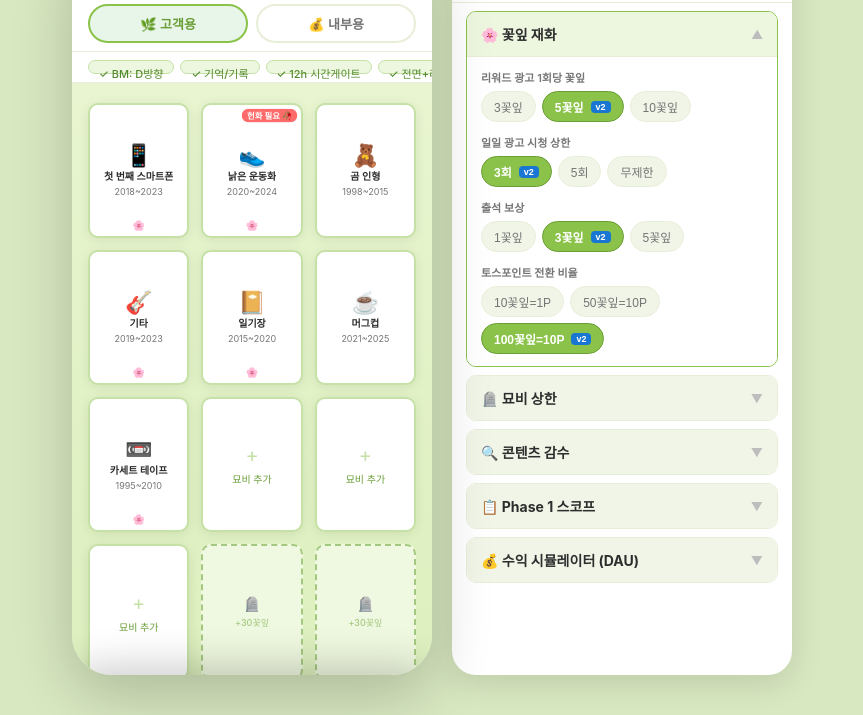
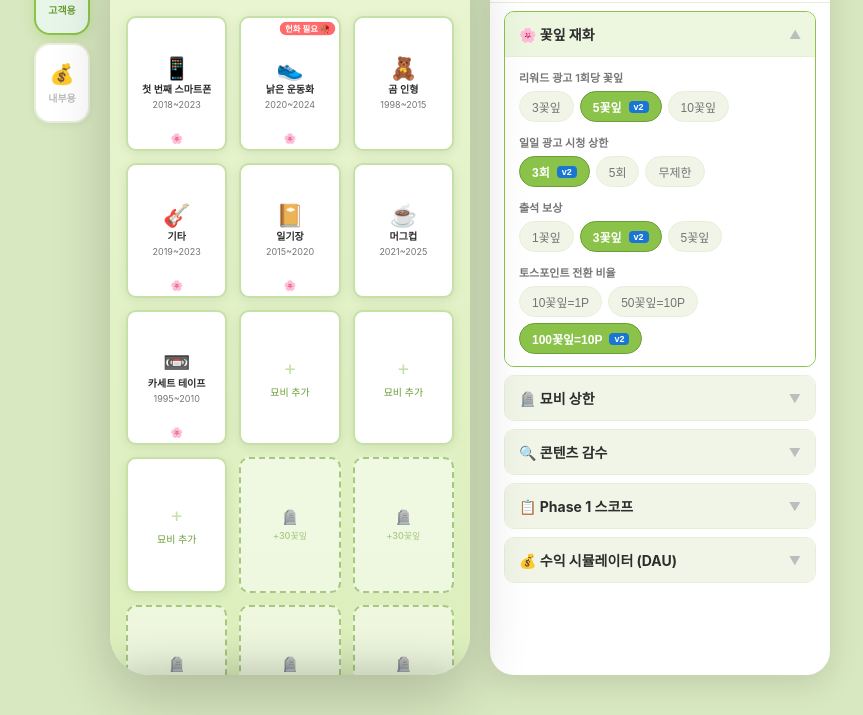
Before and after one commit to sssua-0928/epitaph-prototype, a plain HTML site: page index.html in a window 1280 px wide. Shown: the part 85-800 px from the top of the page, without its empty margins (208-1071 px from the left). Drawn offline with Linux system fonts and the light colour scheme.

Commit message:
refactor: 확정칩 제거, 고객용/내부용 왼쪽 사이드탭으로 이동
- 확정사항 칩 바 삭제 (가운데는 실제 앱 화면에 집중)
- 고객용/내부용 모드 스위처를 왼쪽 세로 탭으로 분리
- 왼쪽(모드탭) + 가운데(앱화면) + 오른쪽(옵션설정) 3단 구조

Co-Authored-By: Claude Opus 4.6 (1M context) <noreply@anthropic.com>

```diff
--- a/index.html
+++ b/index.html
@@ -743,43 +743,65 @@
     #app { width: 100vw; border-radius: 0; min-height: 100vh; max-height: none; }
   }
 
-  /* ── MODE SWITCHER ── */
-  .mode-switcher {
+  /* ── LEFT SIDE TABS ── */
+  .left-tabs {
+    width: 56px;
+    min-height: 740px;
+    max-height: 740px;
     display: flex;
+    flex-direction: column;
+    gap: 8px;
+    padding-top: 20px;
+  }
+  .left-tab-btn {
+    width: 56px;
+    height: 80px;
+    border: 2px solid var(--border);
+    border-radius: 16px;
     background: var(--card);
-    border-bottom: 1px solid var(--border);
-    padding: 8px 16px;
-    gap: 8px;
-  }
-  .mode-btn {
-    flex: 1;
-    padding: 8px 0;
-    border: 2px solid var(--border);
-    border-radius: var(--radius-pill);
-    background: transparent;
-    font-size: 13px;
-    font-weight: 600;
-    color: var(--text-secondary);
     cursor: pointer;
-    transition: all 0.25s;
     display: flex;
+    flex-direction: column;
     align-items: center;
     justify-content: center;
     gap: 4px;
+    transition: all 0.25s;
+    box-shadow: 0 2px 8px rgba(0,0,0,0.06);
   }
-  .mode-btn.active-customer {
+  .left-tab-btn .tab-icon { font-size: 20px; }
+  .left-tab-btn .tab-label {
+    font-size: 10px;
+    font-weight: 600;
+    color: var(--text-muted);
+    writing-mode: horizontal-tb;
+  }
+  .left-tab-btn.active-customer {
     background: #E8F5E9;
     border-color: var(--grass);
-    color: var(--grass-dark);
+    box-shadow: 0 4px 12px rgba(139,195,74,0.3);
   }
-  .mode-btn.active-internal {
+  .left-tab-btn.active-customer .tab-label { color: var(--grass-dark); }
+  .left-tab-btn.active-internal {
     background: #FFF3E0;
     border-color: var(--accent);
-    color: #E65100;
+    box-shadow: 0 4px 12px rgba(255,213,79,0.3);
   }
+  .left-tab-btn.active-internal .tab-label { color: #E65100; }
 </style>
 </head>
 <body>
+
+<!-- LEFT SIDE TABS -->
+<div class="left-tabs">
+  <button class="left-tab-btn active-customer" id="mode-customer" onclick="switchMode('customer')">
+    <span class="tab-icon">🌿</span>
+    <span class="tab-label">고객용</span>
+  </button>
+  <button class="left-tab-btn" id="mode-internal" onclick="switchMode('internal')">
+    <span class="tab-icon">💰</span>
+    <span class="tab-label">내부용</span>
+  </button>
+</div>
 
 <div id="app">
   <!-- HEADER -->
@@ -788,21 +810,7 @@
     <div class="petal-badge" id="petalBadge">🌸 <span id="petalBalance">84</span>꽃잎</div>
   </div>
 
-  <!-- MODE SWITCHER -->
-  <div class="mode-switcher">
-    <button class="mode-btn active-customer" id="mode-customer" onclick="switchMode('customer')">🌿 고객용</button>
-    <button class="mode-btn" id="mode-internal" onclick="switchMode('internal')">💰 내부용</button>
-  </div>
-
-  <!-- CONFIRMED CHIPS -->
-  <div class="confirmed-chips">
-    <div class="chip locked">BM: D방향</div>
-    <div class="chip locked">기억/기록</div>
-    <div class="chip locked">12h 시간게이트</div>
-    <div class="chip locked">전면+리워드광고</div>
-    <div class="chip locked">eCPM 전면3,000</div>
-    <div class="chip locked">eCPM 리워드3,200</div>
-  </div>
+  <!-- MODE SWITCHER & CONFIRMED CHIPS removed — mode tabs moved to left side panel -->
 
   <!-- CONTENT AREA -->
   <div class="content-area">
@@ -1344,8 +1352,8 @@ function switchMode(mode) {
   document.getElementById('panel-' + (mode === 'customer' ? 'cemetery' : 'economy')).classList.add('active');
 
   // Update mode buttons
-  document.getElementById('mode-customer').className = 'mode-btn' + (mode === 'customer' ? ' active-customer' : '');
-  document.getElementById('mode-internal').className = 'mode-btn' + (mode === 'internal' ? ' active-internal' : '');
+  document.getElementById('mode-customer').className = 'left-tab-btn' + (mode === 'customer' ? ' active-customer' : '');
+  document.getElementById('mode-internal').className = 'left-tab-btn' + (mode === 'internal' ? ' active-internal' : '');
 }
 
 // Sheet toggle (legacy, no longer needed for side panel)
```
